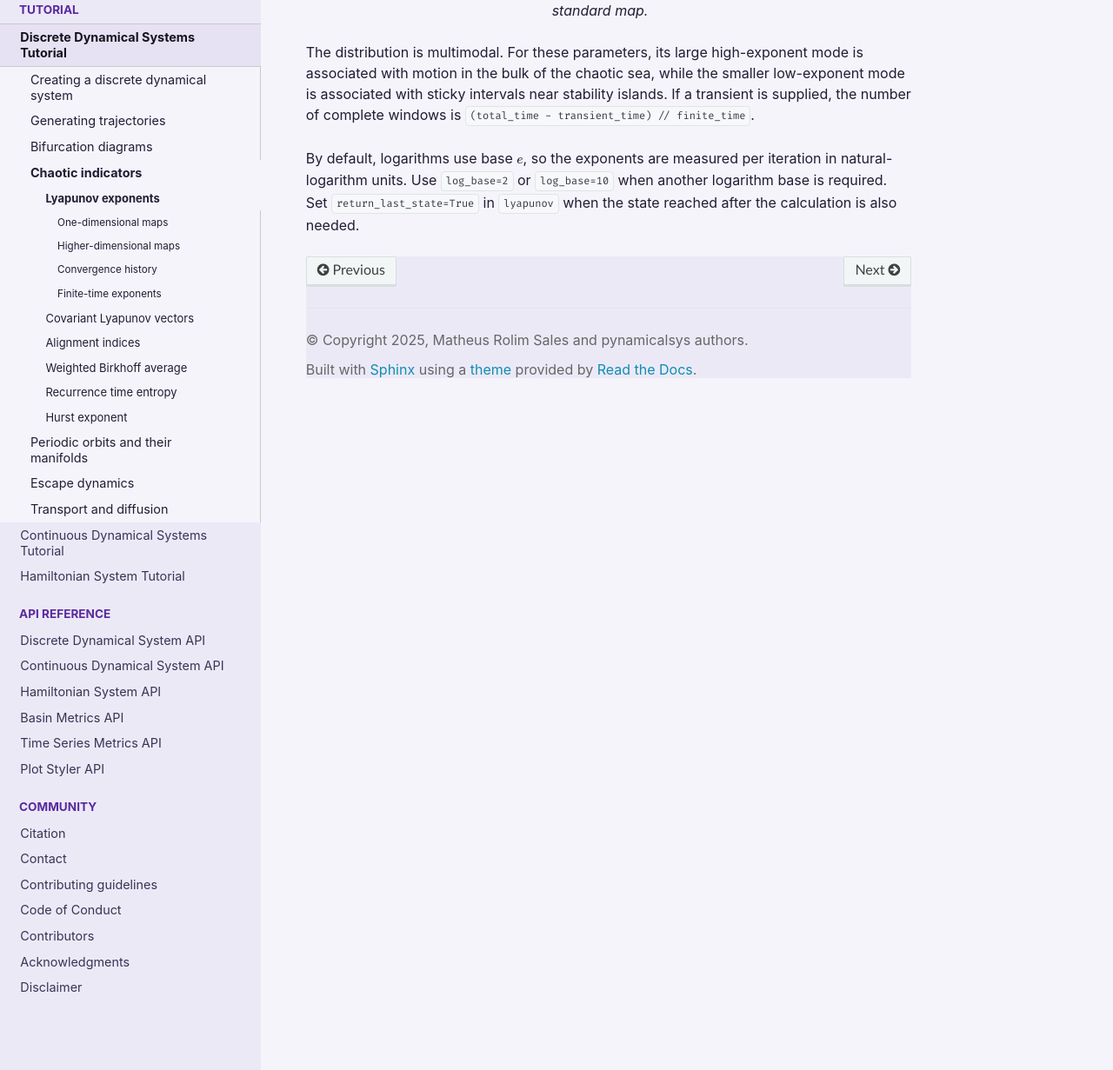
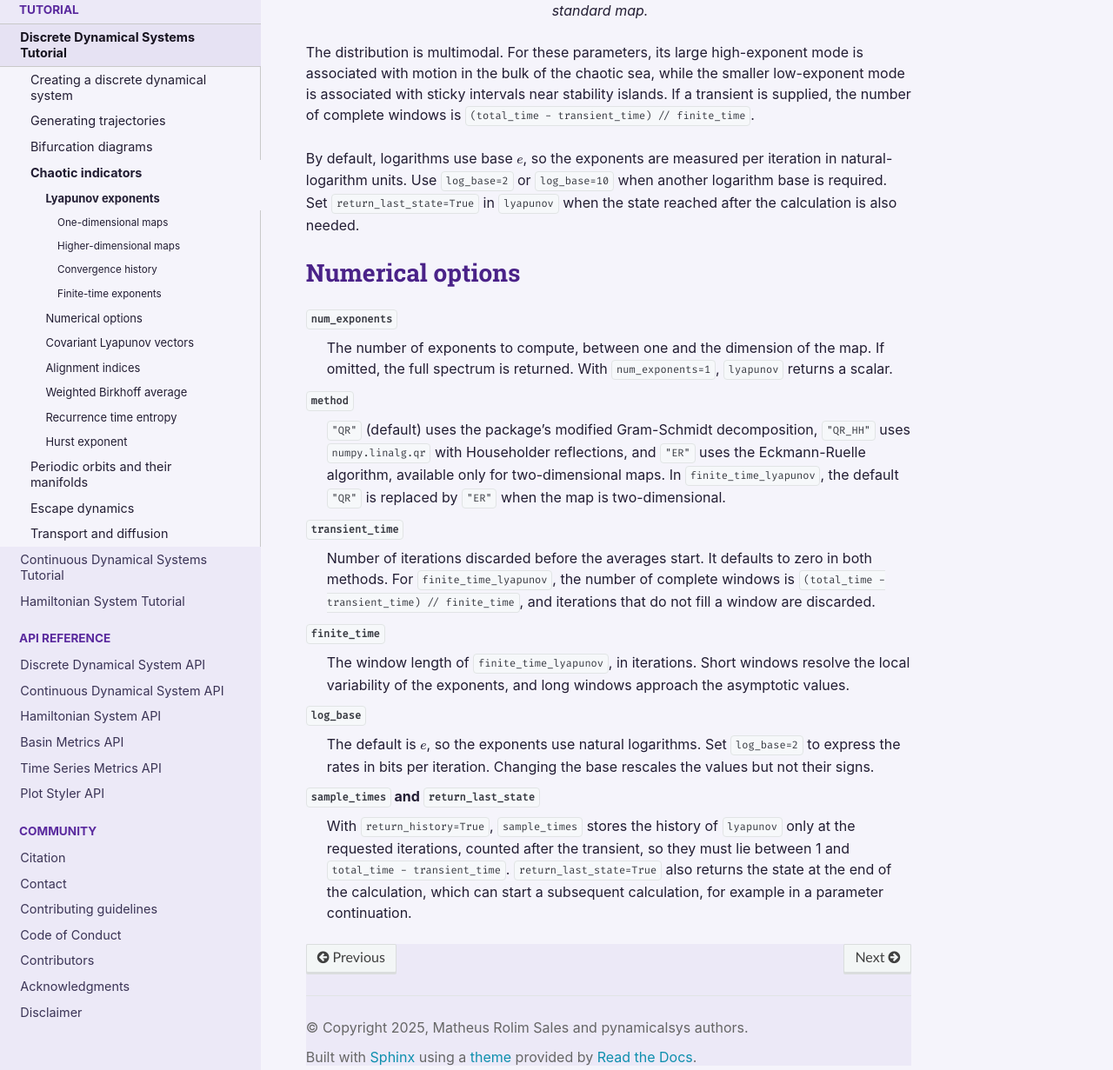
Before and after one commit to mrolims/pynamicalsys, a Sphinx documentation site: the page built from docs/source/dds_lyapunov.rst, in a window 1280 px wide and 1400 px high, scrolled down 7095 px. Shown: the part 169-1400 px from the top of the window at 87% size. Built offline with Sphinx 7.4.7 and the Read the Docs theme 3.1.0, drawn with Linux system fonts in a browser that asks for light colours; the version number could not be read and is left out.

Commit message:
docs: add numerical options to the discrete Lyapunov page

```diff
--- a/docs/source/dds_lyapunov.rst
+++ b/docs/source/dds_lyapunov.rst
@@ -264,3 +264,24 @@ There are 500,000 complete windows, so ``finite_time_exponents`` has shape ``(50
 The distribution is multimodal. For these parameters, its large high-exponent mode is associated with motion in the bulk of the chaotic sea, while the smaller low-exponent mode is associated with sticky intervals near stability islands. If a transient is supplied, the number of complete windows is ``(total_time - transient_time) // finite_time``.
 
 By default, logarithms use base :math:`e`, so the exponents are measured per iteration in natural-logarithm units. Use ``log_base=2`` or ``log_base=10`` when another logarithm base is required. Set ``return_last_state=True`` in ``lyapunov`` when the state reached after the calculation is also needed.
+
+Numerical options
+~~~~~~~~~~~~~~~~~
+
+``num_exponents``
+    The number of exponents to compute, between one and the dimension of the map. If omitted, the full spectrum is returned. With ``num_exponents=1``, ``lyapunov`` returns a scalar.
+
+``method``
+    ``"QR"`` (default) uses the package's modified Gram-Schmidt decomposition, ``"QR_HH"`` uses ``numpy.linalg.qr`` with Householder reflections, and ``"ER"`` uses the Eckmann-Ruelle algorithm, available only for two-dimensional maps. In ``finite_time_lyapunov``, the default ``"QR"`` is replaced by ``"ER"`` when the map is two-dimensional.
+
+``transient_time``
+    Number of iterations discarded before the averages start. It defaults to zero in both methods. For ``finite_time_lyapunov``, the number of complete windows is ``(total_time - transient_time) // finite_time``, and iterations that do not fill a window are discarded.
+
+``finite_time``
+    The window length of ``finite_time_lyapunov``, in iterations. Short windows resolve the local variability of the exponents, and long windows approach the asymptotic values.
+
+``log_base``
+    The default is :math:`e`, so the exponents use natural logarithms. Set ``log_base=2`` to express the rates in bits per iteration. Changing the base rescales the values but not their signs.
+
+``sample_times`` and ``return_last_state``
+    With ``return_history=True``, ``sample_times`` stores the history of ``lyapunov`` only at the requested iterations, counted after the transient, so they must lie between 1 and ``total_time - transient_time``. ``return_last_state=True`` also returns the state at the end of the calculation, which can start a subsequent calculation, for example in a parameter continuation.
```
